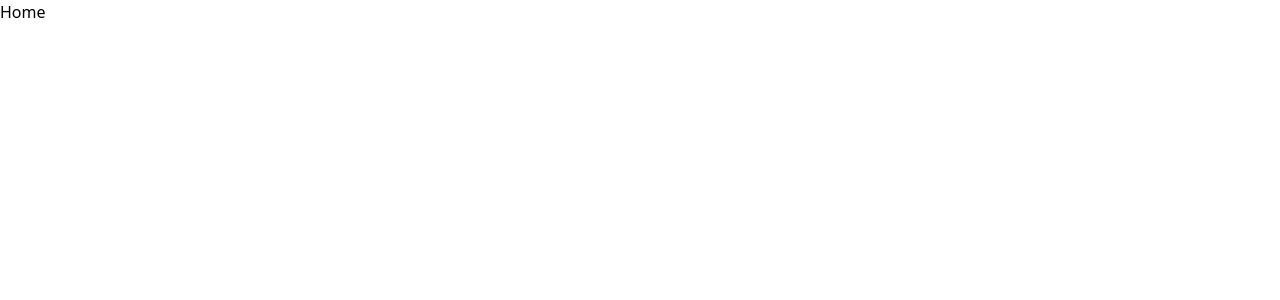
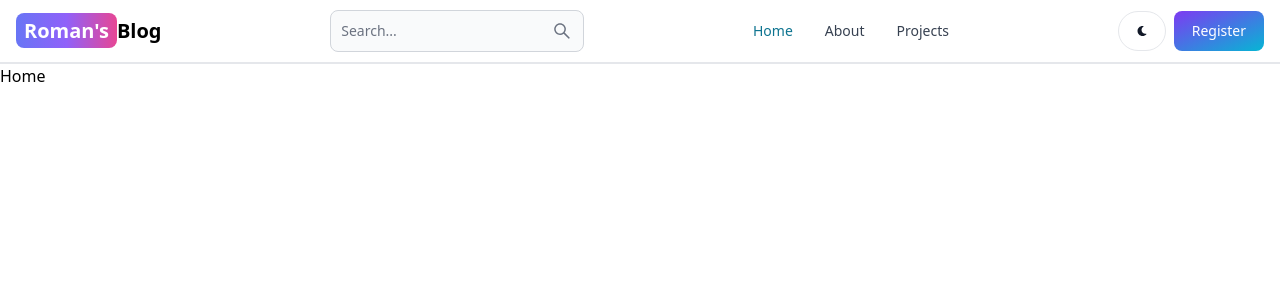
Before and after one commit to Romantev/The-Blog, a React (Vite) app in the folder client/: page / in a window 1280 px wide. Shown: the top 300 px of the page. Built offline with nearby package versions, Linux system fonts and the light colour scheme.

Commit message:
create header

```diff
--- a/client/package.json
+++ b/client/package.json
@@ -10,8 +10,10 @@
     "preview": "vite preview"
   },
   "dependencies": {
+    "flowbite-react": "^0.7.2",
     "react": "^18.2.0",
     "react-dom": "^18.2.0",
+    "react-icons": "^5.0.1",
     "react-router-dom": "^6.22.0"
   },
   "devDependencies": {
--- a/client/src/App.jsx
+++ b/client/src/App.jsx
@@ -5,6 +5,7 @@
 import Login from "./pages/Login";
 import Register from "./pages/Register";
 import Projects from "./pages/Projects";
+import Header from "./components/Header";
 
 // import methods
 import { BrowserRouter, Routes, Route } from "react-router-dom";
@@ -12,6 +13,7 @@
 export default function App() {
   return (
     <BrowserRouter>
+      <Header />
       <Routes>
         <Route path="/" element={<Home />} />
         <Route path="/about" element={<About />} />
--- /dev/null
+++ b/client/src/components/Header.jsx
@@ -0,0 +1,55 @@
+import { Button, Navbar, TextInput } from "flowbite-react";
+import { Link, useLocation } from "react-router-dom";
+import { AiOutlineSearch } from "react-icons/ai";
+import { FaMoon } from "react-icons/fa";
+
+export default function Header() {
+  const path = useLocation().pathname;
+
+  return (
+    <Navbar className="border-b-2">
+      <Link
+        to="/"
+        className="self-center whitespace-nowrap text-sm sm:text-xl font-semibold dark:text-white">
+        <span className="px-2 py-1 bg-gradient-to-r from-indigo-500 via-purple-500 to-pink-500 rounded-lg text-white">
+          Roman's
+        </span>
+        Blog
+      </Link>
+      <form>
+        <TextInput
+          type="text"
+          placeholder="Search..."
+          rightIcon={AiOutlineSearch}
+          className="hidden lg:inline"
+        />
+      </form>
+      <Button className="w-12 h-10 lg:hidden" color="gray" pill>
+        {" "}
+        {/* pill= rounded */}
+        <AiOutlineSearch />
+      </Button>
+      <div className="flex gap-2 md:order-2">
+        <Button className="w-12 h-10 hidden sm:inline" color="gray" pill>
+          <FaMoon />
+        </Button>
+        <Link to="/login">
+          <Button gradientDuoTone="purpleToBlue">Register</Button>
+        </Link>
+        <Navbar.Toggle />
+      </div>
+      <Navbar.Collapse>
+        <Navbar.Link active={path === "/"} as={"div"}>
+          {/* active= marked if selected | as= behaves as a div */}
+          <Link to="/">Home</Link>
+        </Navbar.Link>
+        <Navbar.Link active={path === "/about"} as={"div"}>
+          <Link to="/about">About</Link>
+        </Navbar.Link>
+        <Navbar.Link active={path === "/projects"} as={"div"}>
+          <Link to="/projects">Projects</Link>
+        </Navbar.Link>
+      </Navbar.Collapse>
+    </Navbar>
+  );
+}
--- a/client/tailwind.config.js
+++ b/client/tailwind.config.js
@@ -1,8 +1,12 @@
 /** @type {import('tailwindcss').Config} */
 export default {
-  content: ["./index.html", "./src/**/*.{js,ts,jsx,tsx}"],
+  content: [
+    "./index.html",
+    "./src/**/*.{js,ts,jsx,tsx}",
+    "node_modules/flowbite-react/lib/esm/**/*.js",
+  ],
   theme: {
     extend: {},
   },
-  plugins: [],
+  plugins: [require("flowbite/plugin")],
 };
```
Also changed, not shown: 2 other files (tests, documents, lock files or other folders).
